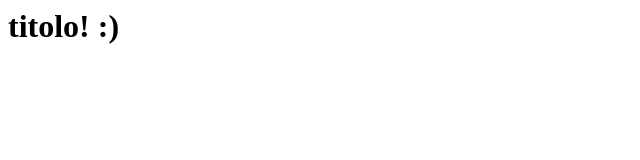
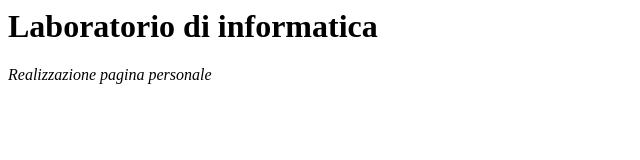
Before and after one commit to ElenaSangalli/LaboratorioInformatica, a plain HTML site: page index.html in a window 1280 px wide. Shown: the whole page, without its empty margins (0-640 px from the left). Drawn offline with Linux system fonts and the light colour scheme.

Commit message:
Inserimento Link

```diff
--- a/index.html
+++ b/index.html
@@ -1,2 +1,3 @@
-<h1> titolo! :) </h1>
-<p> <a href=""
+<h1> Laboratorio di informatica </h1>
+<em> Realizzazione pagina personale <em>
+<p> <a href=file:///Users/Elenelandia/Documents/GitHub/LaboratorioInformatica/index.html> </a> </p>
```
